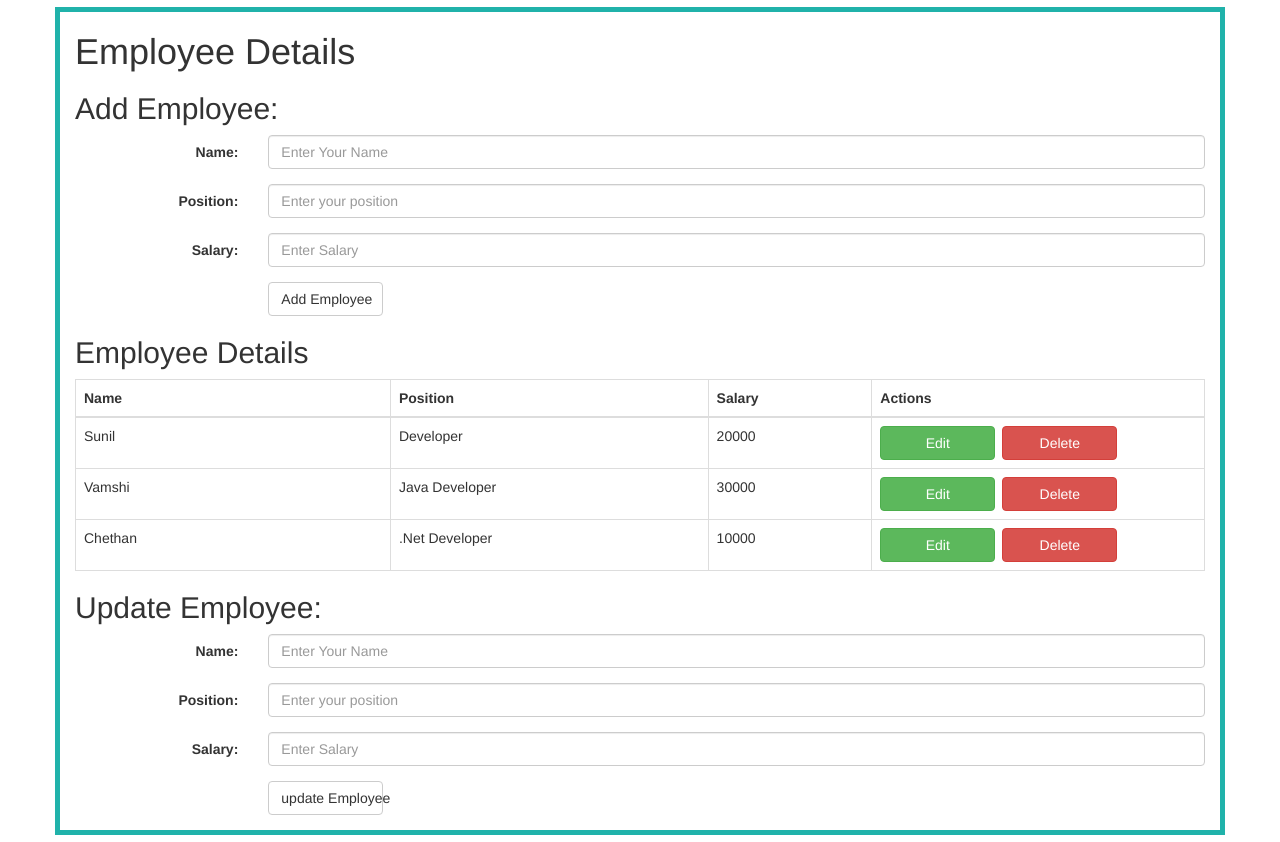
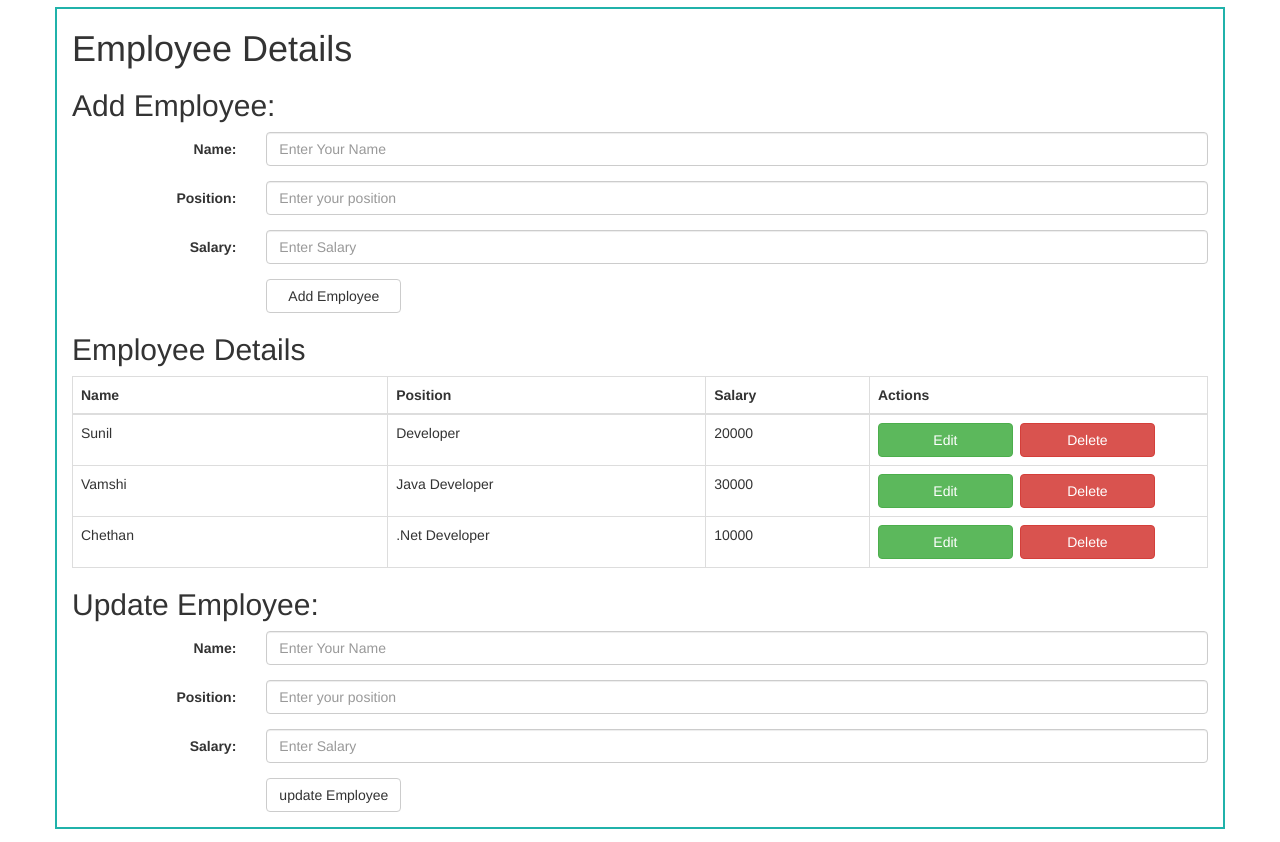
Before and after one commit to sunilbhatraju/AngularCRUD1, an Angular app: page / in a window 1280 px wide. Built offline with nearby package versions, Linux system fonts and the light colour scheme.

Commit message:
Update app.component.css

```diff
--- a/src/app/app.component.css
+++ b/src/app/app.component.css
@@ -1,9 +1,9 @@
 .btn{
-	width:115px;
+	width:135px;
 	margin-right: 7px;
 }
 .container{
-border: 5px lightseagreen solid;
+border: 2px lightseagreen solid;
 margin-top: 7px;
 margin-bottom: 7px;
 }
```
